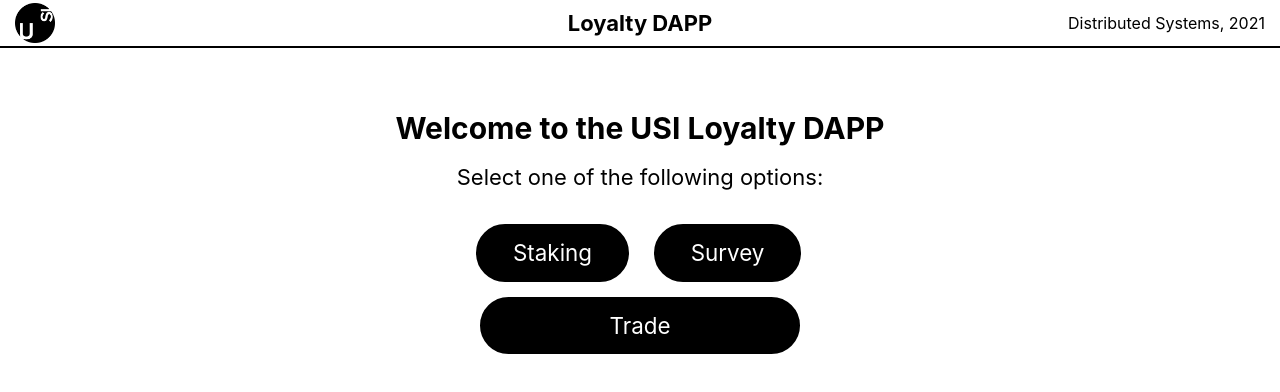
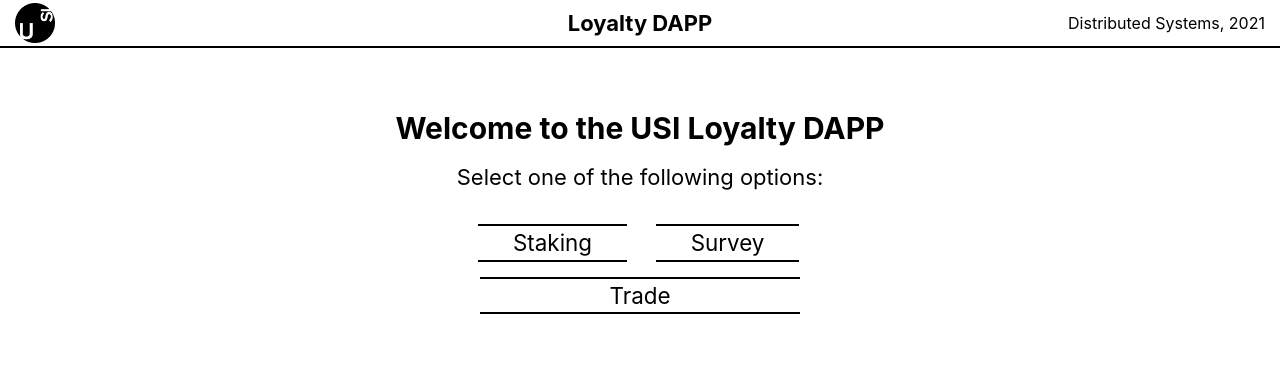
Before and after one commit to SimoravaIT/Loyalty-DApp, a React (Create React App) app: page / in a window 1280 px wide. Shown: the top 392 px of the page. Built offline with nearby package versions, Linux system fonts and the light colour scheme.

Commit message:
add env and small modification to Home.jsx

```diff
--- a/package.json
+++ b/package.json
@@ -2,7 +2,7 @@
 	"name": "loyalty-dapp",
 	"version": "0.0.1",
 	"description": "Loyalty distributed application",
-  "author": "Simone and Aaron",
+	"author": "Simone and Aron",
 	"dependencies": {
 		"babel-polyfill": "6.26.0",
 		"babel-preset-env": "1.7.0",
--- a/src/components/Home.jsx
+++ b/src/components/Home.jsx
@@ -19,30 +19,13 @@
 			<StyledTitle>Welcome to the USI Loyalty DAPP</StyledTitle>
 			<StyledText>Select one of the following options:</StyledText>
 			<StyledMenuContainer>
-				{menu.map(
-					({
-						name,
-						path,
-						color = 'rgb(0, 0, 0)',
-						hoverColor = 'rgb(255, 255, 255)',
-					}) => (
-						<StyledLink
-							to={path}
-							color={color}
-							hovercolor={hoverColor}
-							key={path}
-						>
-							{name}
-						</StyledLink>
-					),
-				)}
+				{menu.map(({ name, path, color = 'rgb(0, 0, 0)' }) => (
+					<StyledLink to={path} color={color} key={path}>
+						{name}
+					</StyledLink>
+				))}
 			</StyledMenuContainer>
-			<StyledTrade
-				to="trade"
-				color="rgb(0, 0, 0)"
-				hovercolor="rgb(255, 255, 255)"
-				key="trade"
-			>
+			<StyledTrade to="trade" color="rgb(0, 0, 0)" key="trade">
 				Trade
 			</StyledTrade>
 		</StyledHome>
@@ -80,42 +63,30 @@
 
 const StyledLink = styled(Link)`
 	display: grid;
-	padding: 10px 35px;
+	padding: 0px 35px;
 	width: min-content;
 	height: min-content;
-	border-radius: 50px;
-	background-color: ${({ color }) => color};
-	color: white;
-	border: 2px solid black;
+	border-top: 2px solid ${({ color }) => color};
+	border-bottom: 2px solid ${({ color }) => color};
+	color: ${({ color }) => color};
 	text-decoration: none;
 	transition: all 0.25s;
 	font-size: 1.4em;
-	&:hover {
-		background-color: ${({ hovercolor }) => hovercolor};
-		color: black;
-		text-decoration: none;
-	}
 `;
 
 const StyledTrade = styled(Link)`
 	display: grid;
 	margin-top: 15px;
-	padding: 10px 20px;
+	padding: 0px 20px;
 	width: 320px;
 	height: min-content;
-	border-radius: 50px;
-	background-color: ${({ color }) => color};
-	color: white;
-	border: 2px solid black;
+	border-top: 2px solid ${({ color }) => color};
+	border-bottom: 2px solid ${({ color }) => color};
+	color: ${({ color }) => color};
 	text-decoration: none;
 	text-align: center;
 	transition: all 0.25s;
 	font-size: 1.4em;
-	&:hover {
-		background-color: ${({ hovercolor }) => hovercolor};
-		color: black;
-		text-decoration: none;
-	}
 `;
 
 export default Home;
```
Also changed, not shown: 1 other file (tests, documents, lock files or other folders). Lines whose indentation alone changed are shown as unchanged.
